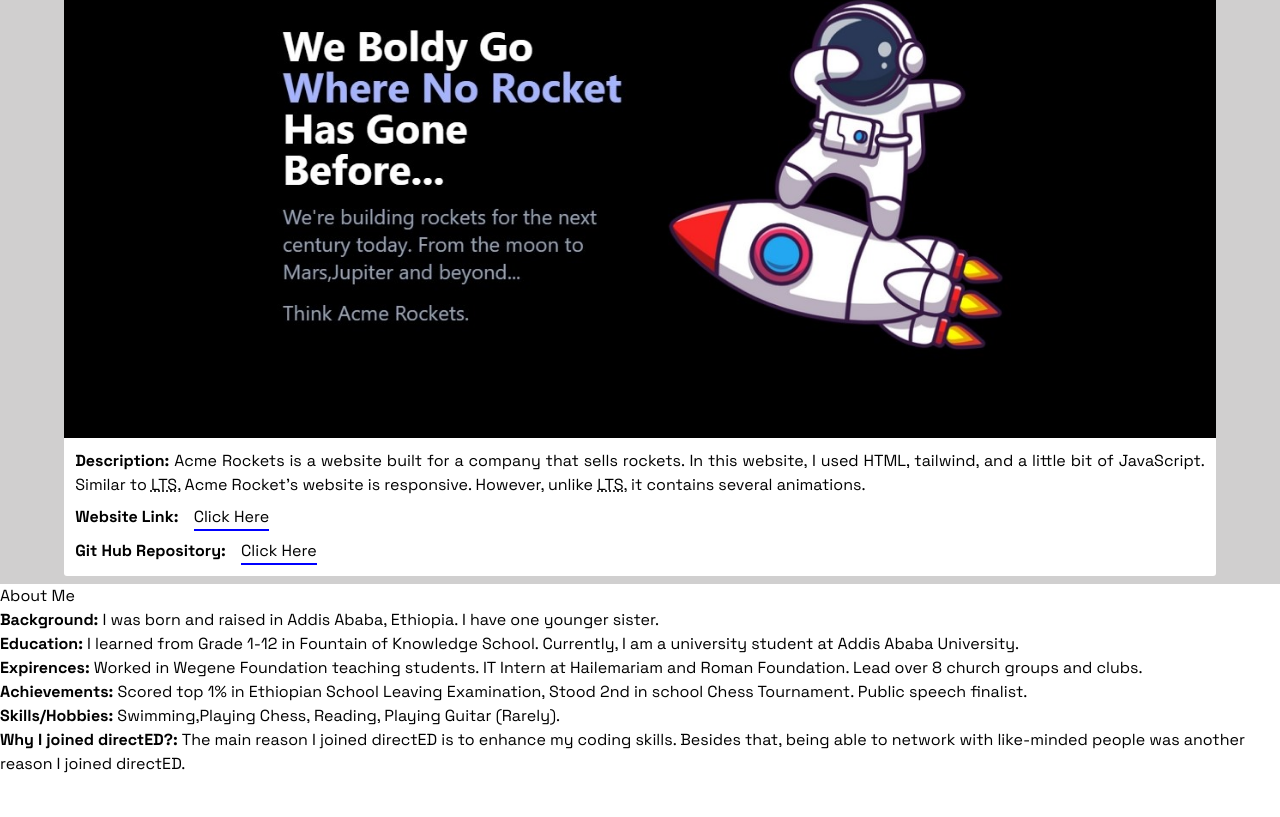
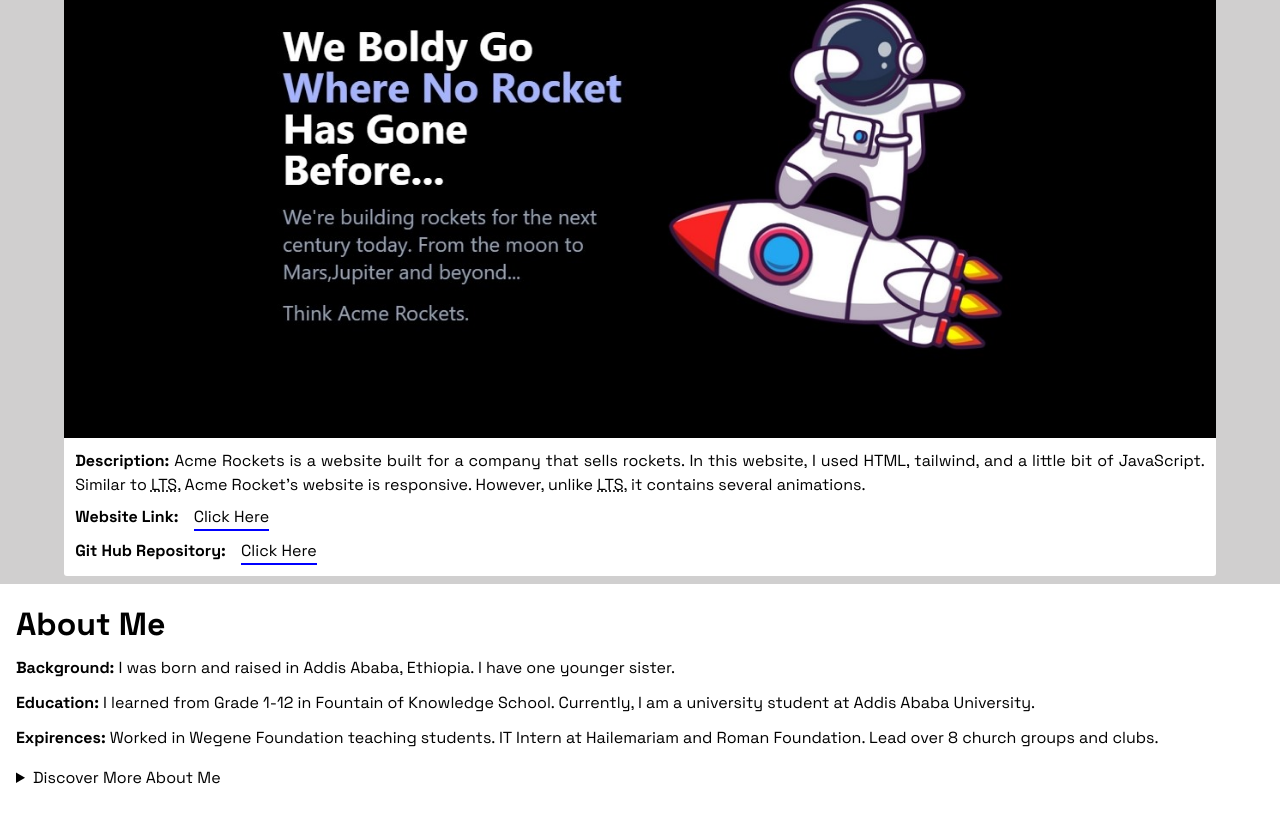
Before and after one commit to eyoelm5/Portfolio, a website: page build/index.html in a window 1280 px wide. Shown: the part 2566-3383 px from the top of the page. Before the commit the page ends 3342 px from the top, so only its background shows below. Drawn offline with Linux system fonts and the light colour scheme.

Commit message:
Add CSS to about section

```diff
--- a/build/css/style.css
+++ b/build/css/style.css
@@ -208,3 +208,34 @@
     transform: scale(1.2);
     color: var(--BTN-COLOR);
 }
+
+/* ||ABOUT */
+.about{
+    display: flex;
+    flex-flow: column nowrap;
+    gap: 0.5rem;
+    padding: 1rem;
+    background-color: var(--WHITE-COLOR);
+}
+
+.about__h2{
+    font-weight: bold;
+    font-size: min(6vh,2rem);
+}
+
+.about__container{
+    display: flex;
+    flex-flow: column nowrap;
+    gap: 1rem;
+}
+
+.about__content{
+    display:flex;
+    flex-flow: column nowrap;
+    gap: 0.7rem;
+    text-align: justify;
+}
+
+.about__summary{
+    margin-bottom: 0.7rem;
+}
--- a/build/index.html
+++ b/build/index.html
@@ -69,19 +69,24 @@
         </article>
 
         <!-- ABOUT ME -->
-        <article id="about">
-            <h2>About Me</h2>
-            <section>
+        <article id="about" class="about">
+            <h2 class="about__h2">About Me</h2>
+            <aside class="about__container">
+                <section class="about__content">
                     <p><strong>Background: </strong>I was born and raised in Addis Ababa, Ethiopia. I have one younger sister.</p>
                     <p><strong>Education: </strong>I learned from Grade 1-12 in Fountain of Knowledge School. Currently, I am a university student at Addis Ababa University.</p>
                     <p><Strong>Expirences: </Strong> Worked in Wegene Foundation teaching students. IT Intern at Hailemariam and Roman Foundation. Lead over 8 church groups and clubs.</p>
                 </section>
 
-            <section>
-                <p><strong>Achievements: </strong>Scored top 1% in Ethiopian School Leaving Examination, Stood 2nd in school Chess Tournament. Public speech finalist.</p>
-                <p><strong>Skills/Hobbies: </strong>Swimming,Playing Chess, Reading, Playing Guitar (Rarely).</p>
+                <details>
+                    <summary class="about__summary">Discover More About Me</summary>
+                    <section class="about__content">
+                        <p><strong>Achievements: </strong>Scored top 1% in Ethiopian Secondary School Leaving Examination, Stood 2nd in school Chess Tournament. Public speech finalist.</p>
+                        <p><strong>Skills/Hobbies: </strong>Swimming, Playing Chess, Reading, Playing Guitar.</p>
                         <p><Strong>Why I joined directED?: </Strong>The main reason I joined directED is to enhance my coding skills. Besides that, being able to network with like-minded people was another reason I joined directED.</p>
                     </section>
+                </details>
+            </aside>
         </article>
     </main>
 
```
Lines whose indentation alone changed are shown as unchanged.
